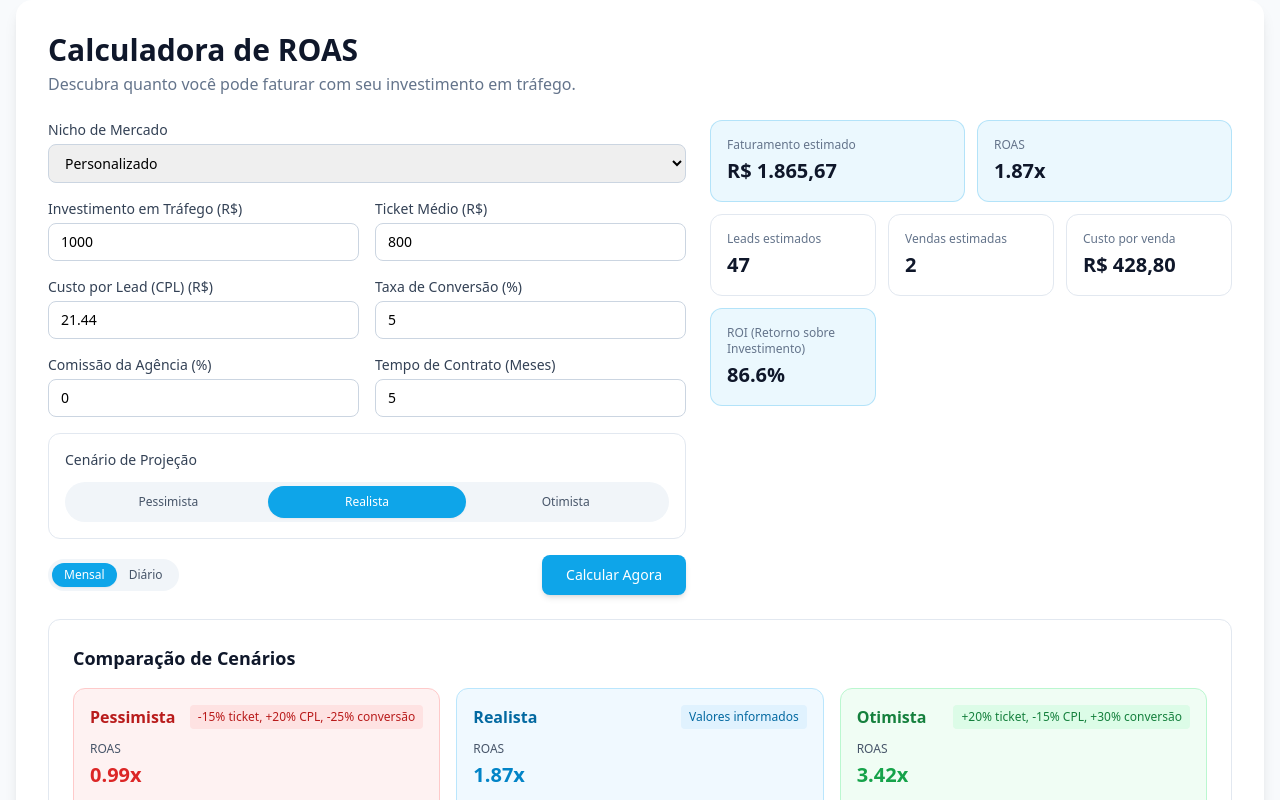
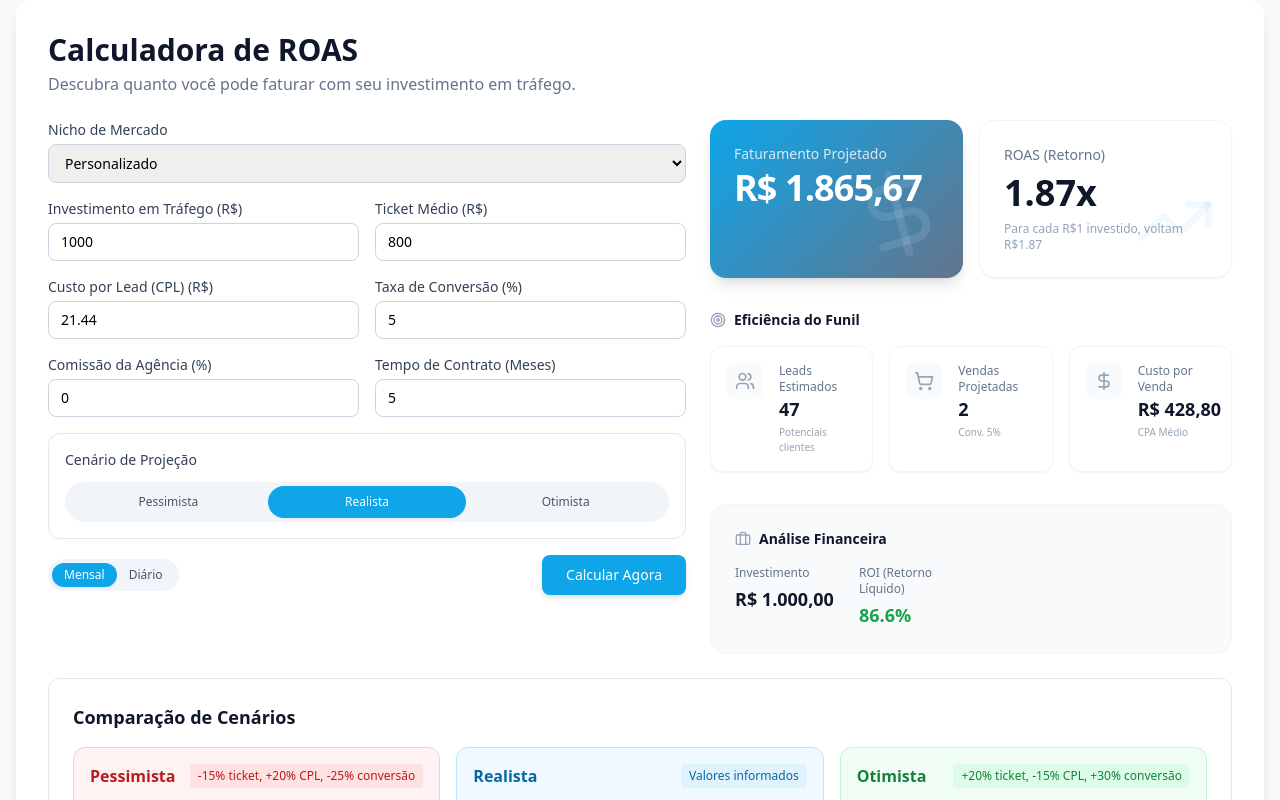
Before and after one commit to Jmarcos17/calculadoraderoas, a Next.js app: page / in a window 1280 px wide. Both pictures are taken after typing "5" into the empty fields and a click on the button "Calcular Agora". Shown: the top 800 px of the page. Built offline with nearby package versions, Linux system fonts and the light colour scheme.

Commit message:
Feat: Redesign metrics presentation for sales proposal
- Implement premium card layout for financial metrics
- Add Lucide icons for visual hierarchy
- Group metrics by category (Financial, Efficiency, Agency Comparison)
- Improve typography and spacing for professional look

```diff
--- a/components/RoasResults.tsx
+++ b/components/RoasResults.tsx
@@ -1,5 +1,12 @@
-// components/RoasResults.tsx
-"use client";
+import {
+  TrendingUp,
+  Users,
+  ShoppingCart,
+  DollarSign,
+  Target,
+  Percent,
+  Briefcase
+} from 'lucide-react';
 
 import { RoasOutput, RoasInput } from '@/lib/roas';
 import { getNicheById } from '@/lib/niches';
@@ -29,47 +36,42 @@ const formatCurrency = (value: number) =>
 export default function RoasResults({ results, input, benchmarks, branding }: RoasResultsProps) {
   if (!results || !input) {
     return (
-      <div className="flex items-center justify-center h-full text-sm text-slate-400 border border-dashed border-slate-200 rounded-xl p-4">
-        Preencha os dados e clique em &quot;Calcular&quot; para ver a projeção.
+      <div className="flex flex-col items-center justify-center h-64 text-slate-400 border-2 border-dashed border-slate-200 rounded-2xl p-8 bg-slate-50/50">
+        <div className="w-16 h-16 rounded-full bg-slate-100 flex items-center justify-center mb-4">
+          <TrendingUp className="w-8 h-8 text-slate-300" />
+        </div>
+        <p className="text-center font-medium">Preencha os dados ao lado para gerar sua projeção personalizada.</p>
       </div>
     );
   }
 
   const { revenue, leads, sales, roas, costPerSale } = results;
-  // Campos opcionais para compatibilidade com simulações antigas
   const grossRevenue = results.grossRevenue ?? revenue;
   const commission = results.commission ?? 0;
   const niche = input.niche ? getNicheById(input.niche) : null;
   const hasCommission = (input.commissionRate || 0) > 0 || commission > 0;
 
-  // Usar benchmarks customizados se fornecidos, senão usar do nicho
   const effectiveBenchmarks = benchmarks || (niche && niche.id !== 'custom' ? {
     goodRoas: niche.goodRoas,
     excellentRoas: niche.excellentRoas,
     avgRoas: niche.avgRoas,
   } : null);
 
-  // Determinar performance
   let performance: 'excellent' | 'good' | 'average' | 'below-average' = 'average';
-  let vsMarket: 'above' | 'below' | 'average' = 'average';
   let marketComparison = '';
 
   if (effectiveBenchmarks) {
     if (roas >= effectiveBenchmarks.excellentRoas) {
       performance = 'excellent';
-      vsMarket = 'above';
       marketComparison = `+${((roas / effectiveBenchmarks.avgRoas - 1) * 100).toFixed(0)}% vs mercado`;
     } else if (roas >= effectiveBenchmarks.goodRoas) {
       performance = 'good';
-      vsMarket = 'above';
       marketComparison = `+${((roas / effectiveBenchmarks.avgRoas - 1) * 100).toFixed(0)}% vs mercado`;
     } else if (roas >= effectiveBenchmarks.avgRoas) {
       performance = 'average';
-      vsMarket = 'average';
       marketComparison = 'Na média do mercado';
     } else {
       performance = 'below-average';
-      vsMarket = 'below';
       marketComparison = `${((roas / effectiveBenchmarks.avgRoas - 1) * 100).toFixed(0)}% vs mercado`;
     }
   }
@@ -78,167 +80,167 @@ export default function RoasResults({ results, input, benchmarks, branding }: Ro
   const secondaryColor = branding?.secondaryColor || '#64748b';
 
   return (
-    <section className="space-y-3">
-      {/* Card de Performance vs Mercado */}
+    <section className="space-y-8">
+      {/* 1. Destaque Principal (Revenue & ROAS) */}
+      <div className="grid gap-4 md:grid-cols-2">
+        <div
+          className="relative overflow-hidden rounded-2xl p-6 text-white shadow-lg transition-transform hover:scale-[1.02]"
+          style={{
+            background: `linear-gradient(135deg, ${primaryColor}, ${branding?.accentColor || secondaryColor})`
+          }}
+        >
+          <div className="relative z-10">
+            <p className="text-white/80 text-sm font-medium mb-1">Faturamento Projetado</p>
+            <h3 className="text-3xl md:text-4xl font-bold tracking-tight">
+              {formatCurrency(revenue)}
+            </h3>
+            {hasCommission && (
+              <p className="text-white/60 text-xs mt-2">
+                Líquido (após comissão)
+              </p>
+            )}
+          </div>
+          <DollarSign className="absolute right-4 bottom-4 w-24 h-24 text-white/10 rotate-[-15deg]" />
+        </div>
+
+        <div className="bg-white rounded-2xl p-6 shadow-sm border border-slate-100 flex flex-col justify-center relative overflow-hidden group">
+          <div className="relative z-10">
+            <div className="flex items-center justify-between mb-2">
+              <p className="text-slate-500 text-sm font-medium">ROAS (Retorno)</p>
               {effectiveBenchmarks && (
-        <div className={`rounded-xl border p-4 ${
-          performance === 'excellent' ? 'border-green-200 bg-green-50' :
-          performance === 'good' ? 'border-blue-200 bg-blue-50' :
-          performance === 'average' ? 'border-yellow-200 bg-yellow-50' :
-          'border-red-200 bg-red-50'
+                <span className={`text-xs font-bold px-2 py-1 rounded-full ${
+                  performance === 'excellent' ? 'bg-green-100 text-green-700' :
+                  performance === 'good' ? 'bg-blue-100 text-blue-700' :
+                  performance === 'average' ? 'bg-yellow-100 text-yellow-700' :
+                  'bg-red-100 text-red-700'
                 }`}>
-          <p className="text-xs text-slate-600 mb-1">
-            Performance vs Mercado {niche && niche.id !== 'custom' ? `(${niche.name})` : ''}
-          </p>
-          <p className="text-lg font-semibold text-slate-900">
-            {performance === 'excellent' && '⭐ Excelente'}
-            {performance === 'good' && '✓ Bom'}
-            {performance === 'average' && '→ Na média'}
-            {performance === 'below-average' && '⚠ Abaixo da média'}
-          </p>
-          <p className="text-xs text-slate-500 mt-1">
-            ROAS médio do mercado: {effectiveBenchmarks.avgRoas.toFixed(2)}x |
-            Seu ROAS: {roas.toFixed(2)}x
+                  {marketComparison}
+                </span>
+              )}
+            </div>
+            <h3 className="text-3xl md:text-4xl font-bold text-slate-900">
+              {roas.toFixed(2)}x
+            </h3>
+            <p className="text-slate-400 text-xs mt-2">
+              Para cada R$1 investido, voltam R${roas.toFixed(2)}
             </p>
           </div>
-      )}
-
-      <div className="grid gap-3 md:grid-cols-2">
-        <ResultCard
-          label={hasCommission ? "Faturamento líquido" : "Faturamento estimado"}
-          value={formatCurrency(revenue)}
-          highlight
-          primaryColor={primaryColor}
-        />
-        <ResultCard
-          label="ROAS"
-          value={`${roas.toFixed(2)}x`}
-          highlight
-          primaryColor={primaryColor}
-          badge={effectiveBenchmarks ? {
-            text: marketComparison,
-            type: performance
-          } : undefined}
+          <TrendingUp
+            className="absolute right-4 bottom-4 w-20 h-20 text-slate-50 group-hover:text-slate-100 transition-colors"
+            style={{ color: `${primaryColor}10` }}
           />
         </div>
-      {hasCommission && (
-        <div className="grid gap-3 md:grid-cols-2 border border-slate-200 rounded-xl p-3 bg-slate-50">
-          <ResultCard
-            label="Faturamento bruto"
-            value={formatCurrency(grossRevenue)}
+      </div>
+
+      {/* 2. Métricas de Eficiência (Grid 3 colunas) */}
+      <div>
+        <h4 className="text-sm font-semibold text-slate-900 mb-4 flex items-center gap-2">
+          <Target className="w-4 h-4 text-slate-400" />
+          Eficiência do Funil
+        </h4>
+        <div className="grid gap-4 md:grid-cols-3">
+          <MetricCard
+            label="Leads Estimados"
+            value={Math.round(leads).toString()}
+            icon={Users}
+            subtext="Potenciais clientes"
           />
-          <ResultCard
-            label="Comissão descontada"
-            value={formatCurrency(commission)}
+          <MetricCard
+            label="Vendas Projetadas"
+            value={Math.round(sales).toString()}
+            icon={ShoppingCart}
+            subtext={`Conv. ${input.conversionRate}%`}
+          />
+          <MetricCard
+            label="Custo por Venda"
+            value={formatCurrency(costPerSale)}
+            icon={DollarSign}
+            subtext="CPA Médio"
           />
         </div>
-      )}
-      <div className="grid gap-3 md:grid-cols-3">
-        <ResultCard label="Leads estimados" value={Math.round(leads).toString()} />
-        <ResultCard label="Vendas estimadas" value={Math.round(sales).toString()} />
-        <ResultCard
-          label="Custo por venda"
-          value={formatCurrency(costPerSale)}
-        />
-        <ResultCard
-          label="ROI (Retorno sobre Investimento)"
-          value={`${results.roi.toFixed(1)}%`}
-          highlight
-          primaryColor={primaryColor}
-        />
       </div>
 
-      {/* Comparação de Agências */}
+      {/* 3. Detalhamento Financeiro (Se houver comissão ou ROI alto) */}
+      <div className="bg-slate-50 rounded-2xl p-6 border border-slate-100">
+        <h4 className="text-sm font-semibold text-slate-900 mb-4 flex items-center gap-2">
+          <Briefcase className="w-4 h-4 text-slate-400" />
+          Análise Financeira
+        </h4>
+        <div className="grid gap-6 md:grid-cols-2 lg:grid-cols-4">
+          <div>
+            <p className="text-xs text-slate-500 mb-1">Investimento</p>
+            <p className="text-lg font-semibold text-slate-900">{formatCurrency(input.investment)}</p>
+          </div>
+          <div>
+            <p className="text-xs text-slate-500 mb-1">ROI (Retorno Líquido)</p>
+            <p className={`text-lg font-bold ${results.roi > 0 ? 'text-green-600' : 'text-red-600'}`}>
+              {results.roi.toFixed(1)}%
+            </p>
+          </div>
+          {hasCommission && (
+            <>
+              <div>
+                <p className="text-xs text-slate-500 mb-1">Faturamento Bruto</p>
+                <p className="text-lg font-semibold text-slate-700">{formatCurrency(grossRevenue)}</p>
+              </div>
+              <div>
+                <p className="text-xs text-slate-500 mb-1">Comissão Agência</p>
+                <p className="text-lg font-semibold text-slate-700">{formatCurrency(commission)}</p>
+              </div>
+            </>
+          )}
+        </div>
+      </div>
+
+      {/* 4. Comparativo de Agências (Se disponível) */}
       {(results.agencyRoi !== undefined || results.userAgencyRoi !== undefined) && (
-        <div className="border border-slate-200 rounded-xl p-4 bg-white mt-4">
-          <h3 className="text-sm font-semibold text-slate-900 mb-3">
-            Comparação de ROI com Agências
+        <div className="bg-white rounded-2xl border border-slate-200 p-6 relative overflow-hidden">
+          <div className="relative z-10">
+            <h3 className="text-base font-semibold text-slate-900 mb-4">
+              Por que escolher nossa agência?
             </h3>
-          <div className="grid gap-4 md:grid-cols-2">
+            <div className="grid gap-4 md:grid-cols-2 items-center">
               {results.agencyRoi !== undefined && (
-              <div className="p-3 rounded-lg bg-slate-50 border border-slate-200">
-                <p className="text-xs text-slate-500 mb-1">Agência Genérica</p>
-                <p className={`text-lg font-semibold ${results.agencyRoi >= 0 ? 'text-green-600' : 'text-red-600'}`}>
+                <div className="p-4 rounded-xl bg-slate-50 border border-slate-100 opacity-70">
+                  <p className="text-xs text-slate-500 mb-1">Agência Comum</p>
+                  <p className="text-xl font-bold text-slate-600">
                     {results.agencyRoi.toFixed(1)}% ROI
-                </p>
-                <p className="text-xs text-slate-400 mt-1">
-                  Considerando mensalidade
                   </p>
                 </div>
               )}
               {results.userAgencyRoi !== undefined && (
                 <div
-                className="p-3 rounded-lg border"
-                style={{
-                  backgroundColor: `${primaryColor}10`, // 10% opacity
-                  borderColor: `${primaryColor}40` // 40% opacity
-                }}
+                  className="p-4 rounded-xl border-2 bg-white shadow-sm transform scale-105"
+                  style={{ borderColor: primaryColor }}
                 >
-                <p className="text-xs font-medium mb-1" style={{ color: primaryColor }}>Sua Agência</p>
-                <p className={`text-lg font-semibold ${results.userAgencyRoi >= 0 ? 'text-green-600' : 'text-red-600'}`}>
+                  <p className="text-xs font-bold mb-1" style={{ color: primaryColor }}>COM NOSSA ESTRATÉGIA</p>
+                  <p className="text-2xl font-bold text-slate-900">
                     {results.userAgencyRoi.toFixed(1)}% ROI
                   </p>
-                <p className="text-xs opacity-80 mt-1" style={{ color: primaryColor }}>
-                  Considerando sua mensalidade
+                  <p className="text-xs text-green-600 font-medium mt-1">
+                    +{((results.userAgencyRoi - (results.agencyRoi || 0))).toFixed(1)}% de lucro extra
                   </p>
                 </div>
               )}
             </div>
-          {results.agencyRoi !== undefined && results.userAgencyRoi !== undefined && (
-            <div className="mt-3 text-center">
-              <p className="text-sm text-slate-600">
-                Diferença de ROI: <span className="font-bold text-green-600">
-                  {((results.userAgencyRoi - results.agencyRoi)).toFixed(1)}%
-                </span> a favor da sua agência
-              </p>
+          </div>
         </div>
       )}
-        </div>
-      )}
-      {/* Aqui depois você pode colocar cenários (pessimista/realista/otimista) */}
     </section>
   );
 }
 
-interface ResultCardProps {
-  label: string;
-  value: string;
-  highlight?: boolean;
-  primaryColor?: string;
-  badge?: {
-    text: string;
-    type: 'excellent' | 'good' | 'average' | 'below-average';
-  };
-}
-
-function ResultCard({ label, value, highlight, primaryColor, badge }: ResultCardProps) {
+function MetricCard({ label, value, icon: Icon, subtext }: { label: string, value: string, icon: any, subtext?: string }) {
   return (
-    <div
-      className={`rounded-xl border p-3 md:p-4 ${
-        !highlight ? 'border-slate-200 bg-white' : ''
-      }`}
-      style={highlight && primaryColor ? {
-        backgroundColor: `${primaryColor}15`, // 15% opacity
-        borderColor: `${primaryColor}40`
-      } : highlight ? {
-        backgroundColor: '#f0f9ff', // fallback sky-50
-        borderColor: '#bae6fd' // fallback sky-200
-      } : {}}
-    >
-      <p className="text-xs text-slate-500 mb-1">{label}</p>
-      <p className="text-lg md:text-xl font-semibold text-slate-900">
-        {value}
-      </p>
-      {badge && (
-        <p className={`text-xs mt-1 ${
-          badge.type === 'excellent' ? 'text-green-600' :
-          badge.type === 'good' ? 'text-blue-600' :
-          badge.type === 'average' ? 'text-yellow-600' :
-          'text-red-600'
-        }`}>
-          {badge.text}
-        </p>
-      )}
+    <div className="bg-white p-4 rounded-xl border border-slate-100 shadow-sm flex items-start gap-4 hover:shadow-md transition-shadow">
+      <div className="p-2 rounded-lg bg-slate-50 text-slate-400">
+        <Icon className="w-5 h-5" />
+      </div>
+      <div>
+        <p className="text-xs text-slate-500 font-medium">{label}</p>
+        <p className="text-lg font-bold text-slate-900">{value}</p>
+        {subtext && <p className="text-[10px] text-slate-400 mt-0.5">{subtext}</p>}
+      </div>
     </div>
   );
 }
```
Lines whose indentation alone changed are shown as unchanged.
